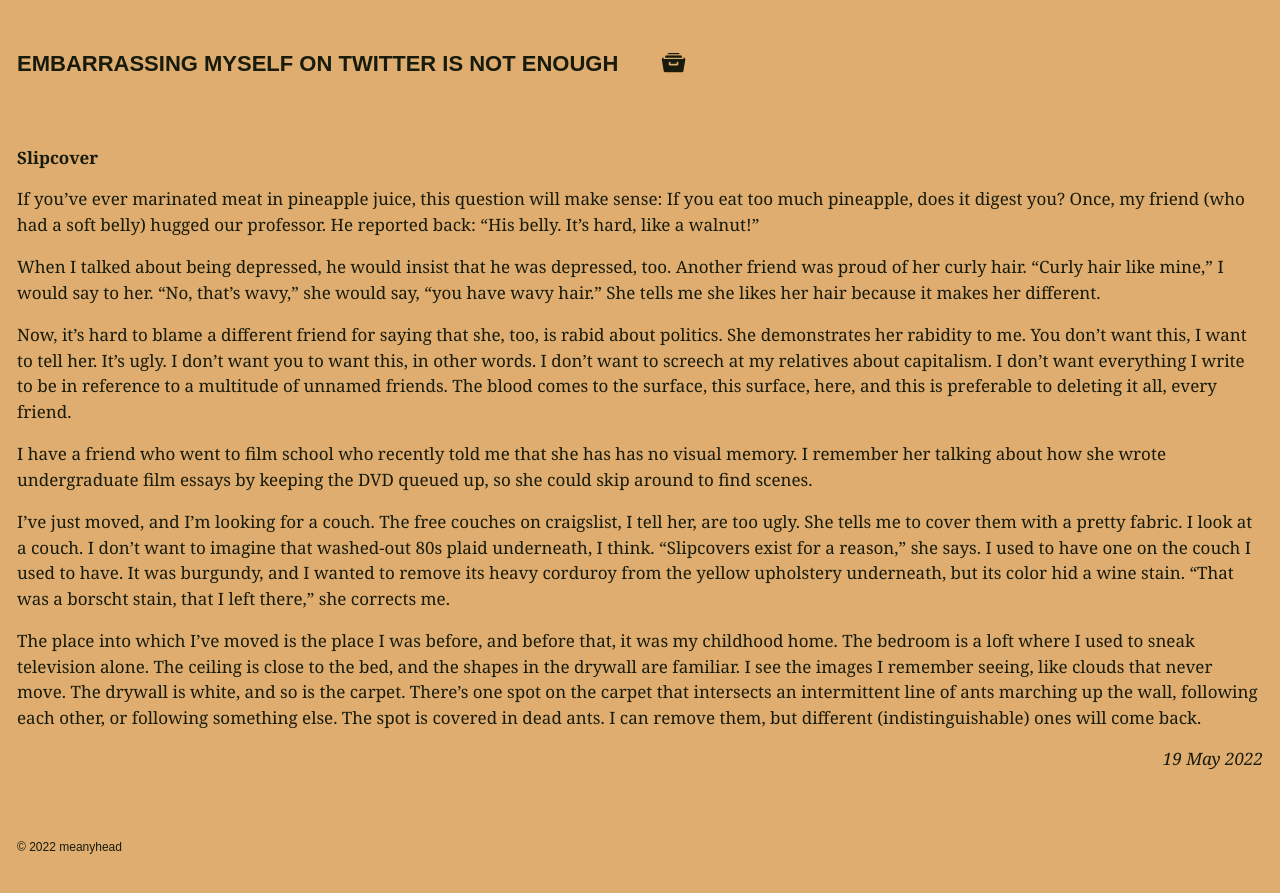
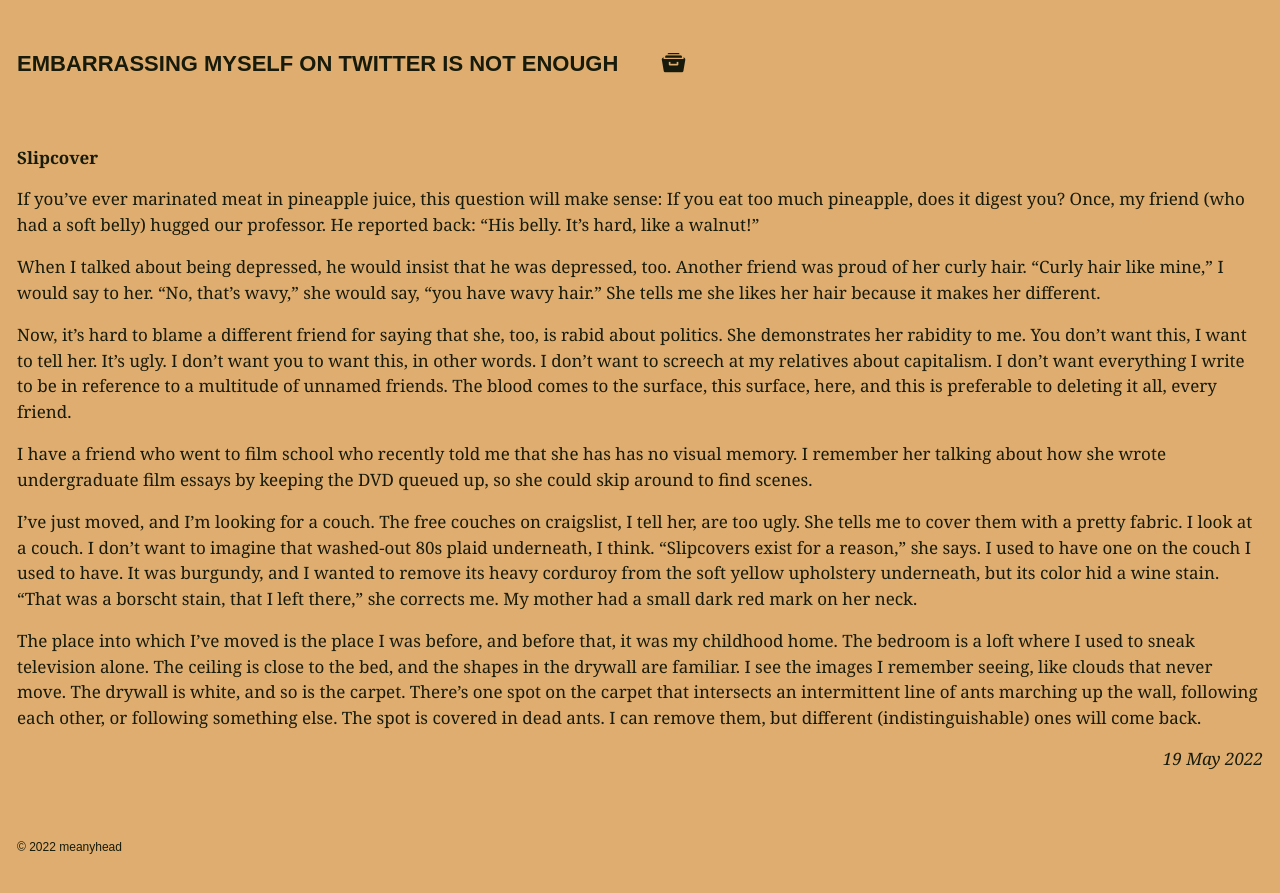
Before and after one commit to meanyhead/meanyhead.github.io, a Jekyll site: the page built from _posts/2022-5-19-slipcover.md, in a window 1280 px wide. Shown: the top 893 px of the page. Built offline with Jekyll 4.4.1, drawn with Linux system fonts in a browser that asks for light colours; comment, search, counter and statistics services are not loaded.

Commit message:
auto Fri 05/20/2022  03:11 PM

```diff
--- a/_posts/2022-5-19-slipcover.md
+++ b/_posts/2022-5-19-slipcover.md
@@ -11,6 +11,6 @@
 
 I have a friend who went to film school who recently told me that she has has no visual memory. I remember her talking about how she wrote undergraduate film essays by keeping the DVD queued up, so she could skip around to find scenes.
 
-I've just moved, and I'm looking for a couch. The free couches on craigslist, I tell her, are too ugly. She tells me to cover them with a pretty fabric. I look at a couch. I don't want to imagine that washed-out 80s plaid underneath, I think. "Slipcovers exist for a reason," she says. I used to have one on the couch I used to have. It was burgundy, and I wanted to remove its heavy corduroy from the yellow upholstery underneath, but its color hid a wine stain. "That was a borscht stain, that I left there," she corrects me.
+I've just moved, and I'm looking for a couch. The free couches on craigslist, I tell her, are too ugly. She tells me to cover them with a pretty fabric. I look at a couch. I don't want to imagine that washed-out 80s plaid underneath, I think. "Slipcovers exist for a reason," she says. I used to have one on the couch I used to have. It was burgundy, and I wanted to remove its heavy corduroy from the soft yellow upholstery underneath, but its color hid a wine stain. "That was a borscht stain, that I left there," she corrects me. My mother had a small dark red mark on her neck.
 
 The place into which I've moved is the place I was before, and before that, it was my childhood home. The bedroom is a loft where I used to sneak television alone. The ceiling is close to the bed, and the shapes in the drywall are familiar. I see the images I remember seeing, like clouds that never move. The drywall is white, and so is the carpet. There's one spot on the carpet that intersects an intermittent line of ants marching up the wall, following each other, or following something else. The spot is covered in dead ants. I can remove them, but different (indistinguishable) ones will come back.
--- a/publish_time.txt
+++ b/publish_time.txt
@@ -1 +1 @@
-05:09 PM
+06:29 PM
```
